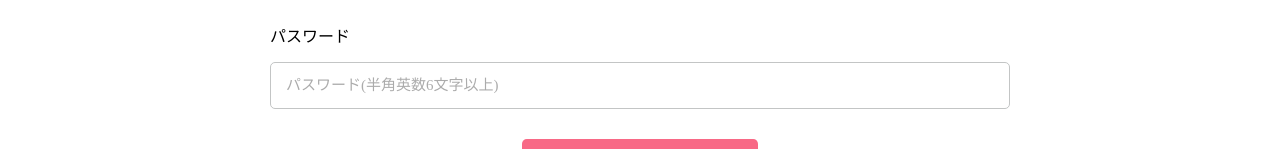
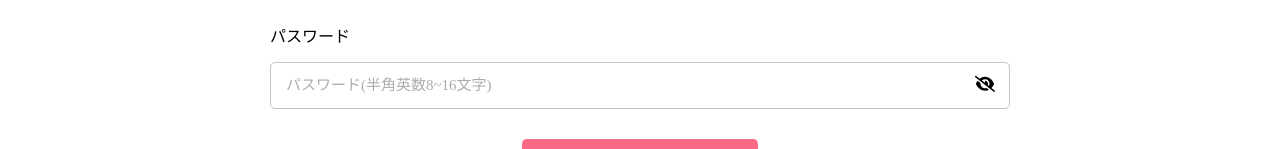
Before and after one commit to ozawakota/ratrun-app, a Nuxt app in the folder ratrun/: page /users/signup in a window 1280 px wide. Shown: the part 276-425 px from the top of the page. Built offline with nearby package versions, Linux system fonts and the light colour scheme.

Commit message:
fix input type="password" hide / open 機能追加

```diff
--- a/ratrun/components/molecules/BasicForm/BasicForm.vue
+++ b/ratrun/components/molecules/BasicForm/BasicForm.vue
@@ -13,6 +13,14 @@
           @blur="checkValidate($event.target.value, key)"
           :required="data.required"
         />
+        <div
+          id="icon_eye"
+          v-if="data.isVisibleIcon"
+          @click="toggleInputType(key)">
+          <font-awesome-icon
+          :icon="data.type !== 'password' ? ['fas', 'eye'] : ['fas', 'eye-slash']"
+          />
+        </div>
       </div>
       <div v-if="!data.isValid" class="error">{{ data.error }}</div>
     </fieldset>
@@ -61,6 +69,10 @@ const checkValidate = (value: string, key: number) => {
   }
 }
 
+// アイコンクリックでinputタイプを変更
+const toggleInputType = (key: number) => {
+  inputData[key].type = inputData[key].type === "password" ? "text" : "password";
+}
 
 </script>
 
@@ -74,10 +86,24 @@ const checkValidate = (value: string, key: number) => {
       text-align: center;
     }
   }
+  .form_input{
+    input{
+      padding-inline-end: 40px;
+    }
+    position: relative;
+    #icon_eye{
+      position: absolute;
+      top: 50%;
+      right: 15px;
+      transform: translateY(-50%);
+      cursor: pointer;
+    }
+  }
   .error{
     color: #e92149;
     margin-block-start: 10px;
     font-size: 15px;
   }
+
 }
 </style>
--- a/ratrun/containers/Signup/AppSignupContainer.vue
+++ b/ratrun/containers/Signup/AppSignupContainer.vue
@@ -19,6 +19,7 @@ type InputDataType = {
   isValid: boolean;
   error: string;
   validate: (value: string | number) => boolean;
+  isVisibleIcon: boolean;
 };
 
 const inputData: InputDataType[] = reactive([
@@ -34,11 +35,12 @@ const inputData: InputDataType[] = reactive([
       // バリデーションルールを定義(plugins)
       return $email(value,this.required);
     },
+    isVisibleIcon: false
   },
   {
     label: "パスワード",
     type: "password",
-    placeholder: "パスワード(半角英数6文字以上)",
+    placeholder: "パスワード(半角英数8~16文字)",
     value: "",
     required: true,
     isValid: true,
@@ -47,6 +49,7 @@ const inputData: InputDataType[] = reactive([
       // バリデーションルールを定義(plugins)
       return $password(value,this.required);
     },
+    isVisibleIcon: true
   },
 ]);
 
--- a/ratrun/nuxt.config.ts
+++ b/ratrun/nuxt.config.ts
@@ -1,7 +1,13 @@
 // https://nuxt.com/docs/api/configuration/nuxt-config
 export default defineNuxtConfig({
   components: false,
-  css: ["normalize.css/normalize.css"],
+  css: [
+    "normalize.css/normalize.css",
+    "@fortawesome/fontawesome-svg-core/styles.css"
+  ],
+  plugins: [
+    '@/plugins/Fontawesome.ts'
+  ],
   vite: {
     css: {
       preprocessorOptions: {
--- a/ratrun/package.json
+++ b/ratrun/package.json
@@ -8,6 +8,9 @@
     "postinstall": "nuxt prepare"
   },
   "devDependencies": {
+    "@fortawesome/fontawesome-svg-core": "^6.4.0",
+    "@fortawesome/free-solid-svg-icons": "^6.4.0",
+    "@fortawesome/vue-fontawesome": "^3.0.0-5",
     "node-sass": "^8.0.0",
     "normalize.css": "^8.0.1",
     "nuxt": "^3.3.1",
--- /dev/null
+++ b/ratrun/plugins/Fontawesome.ts
@@ -0,0 +1,15 @@
+import { config, library } from '@fortawesome/fontawesome-svg-core'
+import { FontAwesomeIcon } from '@fortawesome/vue-fontawesome'
+import { fas } from '@fortawesome/free-solid-svg-icons'
+//以下は個別にアイコンを指定してimportする方法。こちらのほうが軽量で済む。
+//{}には使いたいアイコン名を書く
+//import { faCirclePlus, faBars } from '@fortawesome/free-solid-svg-icons'
+
+export default defineNuxtPlugin((nuxtApp) => {
+
+  config.autoAddCss = false
+  library.add(fas)
+  //個別フォントをimportした場合は以下を使う
+  //library.add(faCirclePlus, faBars)
+  nuxtApp.vueApp.component('font-awesome-icon', FontAwesomeIcon)
+})
```
Also changed, not shown: 1 other file (tests, documents, lock files or other folders).
